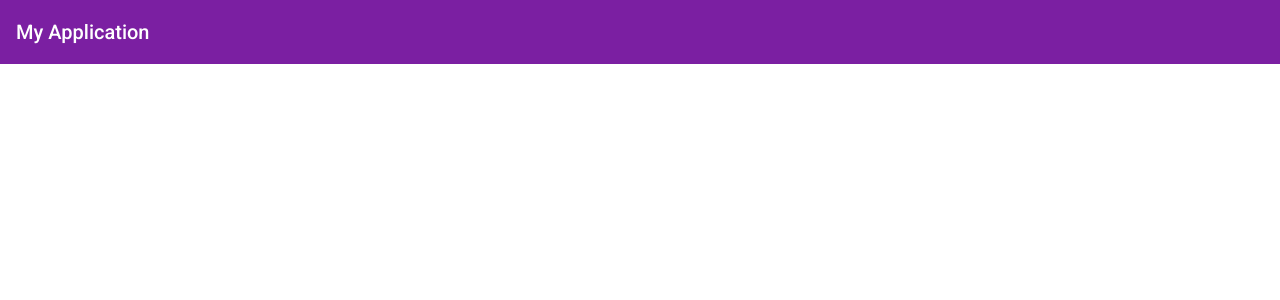
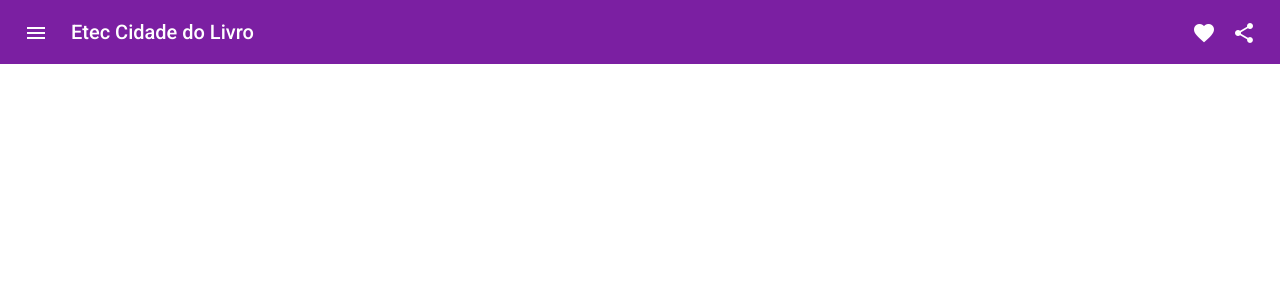
Before and after one commit to yBreniin/schoolui, an Angular app: page / in a window 1280 px wide. Shown: the top 300 px of the page. Built offline with nearby package versions, Linux system fonts and the light colour scheme.

Commit message:
v0.3
+ aprimoramento ui
+ componentes/modulos

```diff
--- /dev/null
+++ b/src/app/alunos/alunos/alunos.component.html
@@ -0,0 +1 @@
+<p>alunos works!</p>
--- a/src/app/app.component.html
+++ b/src/app/app.component.html
@@ -1,3 +1,15 @@
-<mat-toolbar color="primary">
-  <span>My Application</span>
-</mat-toolbar>
+<p>
+  <mat-toolbar color="primary">
+    <button mat-icon-button class="example-icon" aria-label="Example icon-button with menu icon">
+      <mat-icon>menu</mat-icon>
+    </button>
+    <span style="padding: 15px;">Etec Cidade do Livro</span>
+    <span class="example-spacer"></span>
+    <button mat-icon-button class="example-icon favorite-icon" aria-label="Example icon-button with heart icon">
+      <mat-icon>favorite</mat-icon>
+    </button>
+    <button mat-icon-button class="example-icon" aria-label="Example icon-button with share icon">
+      <mat-icon>share</mat-icon>
+    </button>
+  </mat-toolbar>
+</p>
--- /dev/null
+++ b/src/app/cursos/cursos/cursos.component.html
@@ -0,0 +1 @@
+<p>cursos works!</p>
```
Also changed, not shown: src/app/alunos/alunos-routing.module.ts (added, +10 -0 lines), src/app/alunos/alunos.module.ts (added, +17 -0 lines), src/app/alunos/alunos/alunos.component.ts (added, +15 -0 lines), src/app/app.module.ts (+6 -1 lines), src/app/cursos/cursos-routing.module.ts (added, +10 -0 lines), src/app/cursos/cursos.module.ts (added, +17 -0 lines), src/app/cursos/cursos/cursos.component.ts (added, +15 -0 lines), src/app/alunos/alunos/alunos.component.scss (added), src/app/cursos/cursos/cursos.component.scss (added), 2 other files (tests, documents, lock files or other folders).
